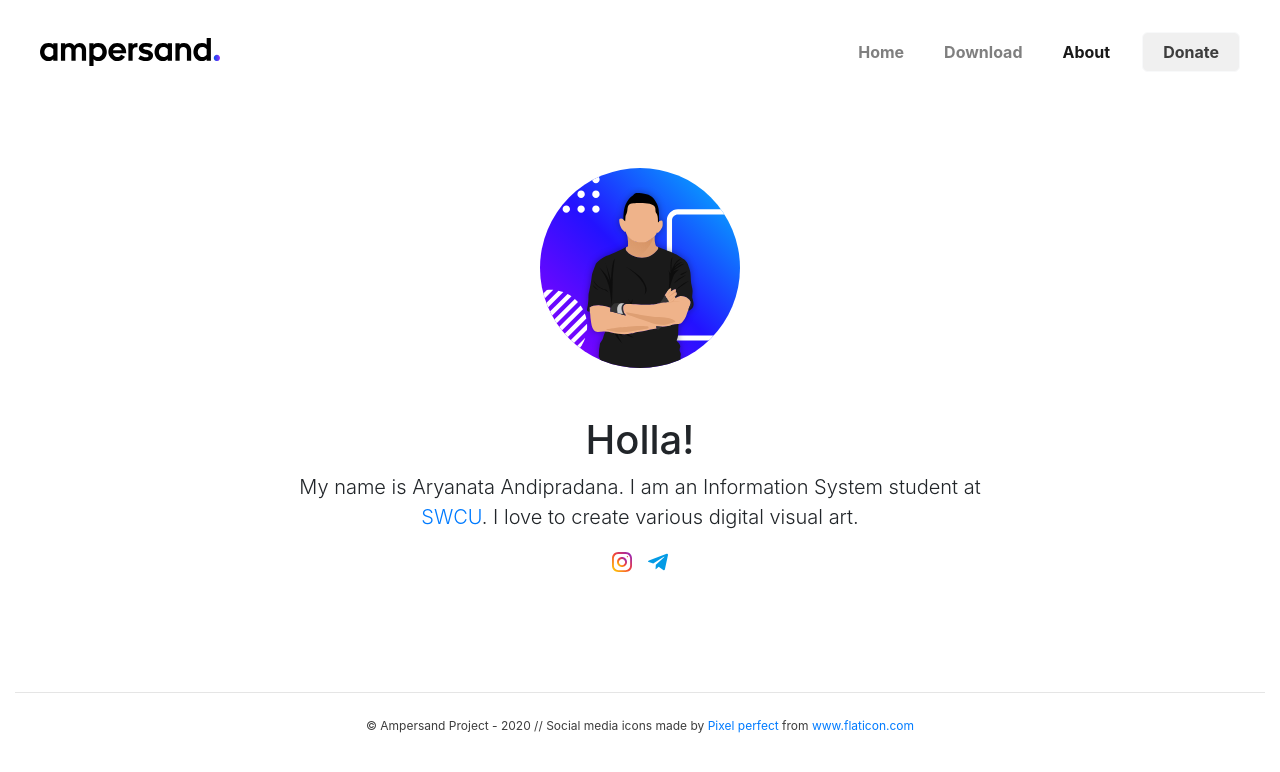
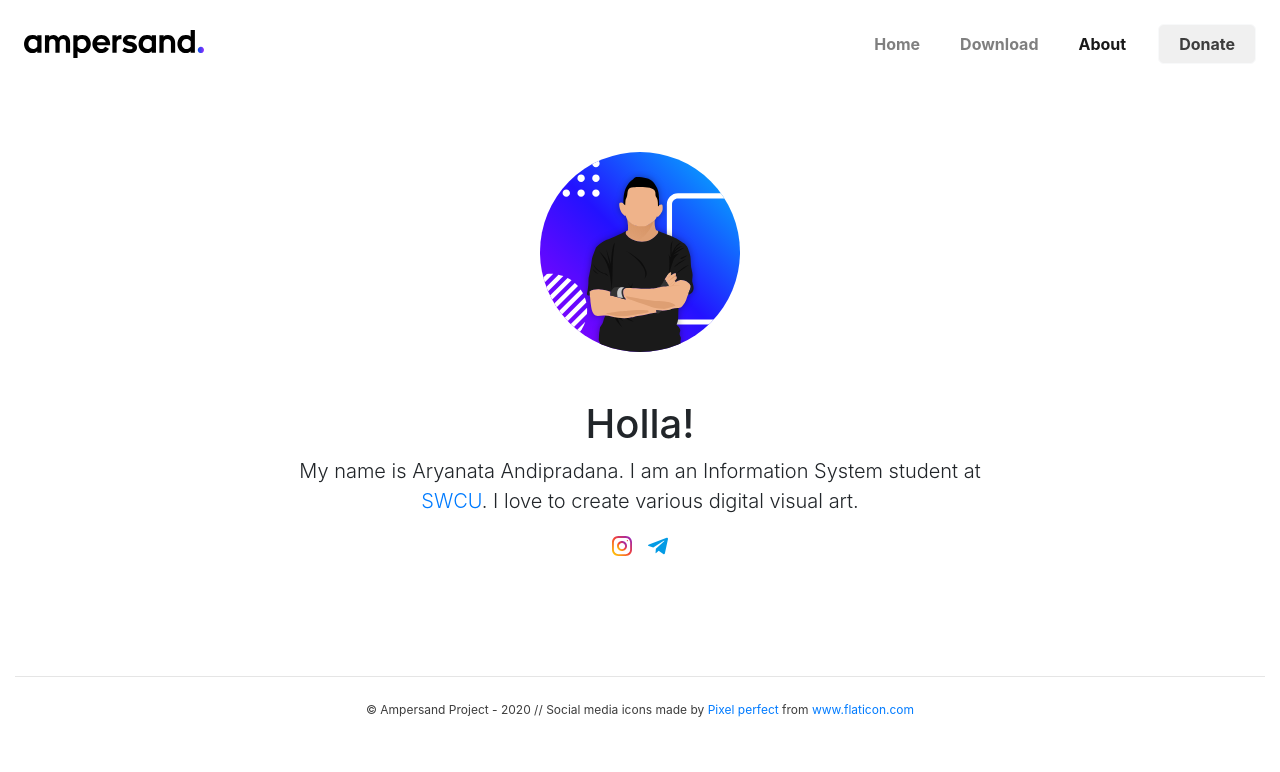
Before and after one commit to aryanataandi/aryanataandi.github.io, a plain HTML site: page about.html in a window 1280 px wide. Drawn offline with nearby package versions, Linux system fonts and the light colour scheme.

Commit message:
Fixed footer

```diff
--- a/about.html
+++ b/about.html
@@ -19,7 +19,7 @@
 <body>
 
 <!-- Navbar -->
-  <nav class="navbar navbar-expand-lg navbar-light m-4">
+  <nav class="navbar navbar-expand-lg navbar-light p-4 bg-white">
     <a href="index.html"><img src="img/logo.svg" alt="" width="180px" ></a>
       <button class="navbar-toggler" type="button" data-toggle="collapse" data-target="#navbarNavAltMarkup" aria-controls="navbarNavAltMarkup" aria-expanded="false" aria-label="Toggle navigation">
       <span class="navbar-toggler-icon"></span>
```
Also changed, not shown: donate.html (+1 -1 lines), index.html (+1 -1 lines).
